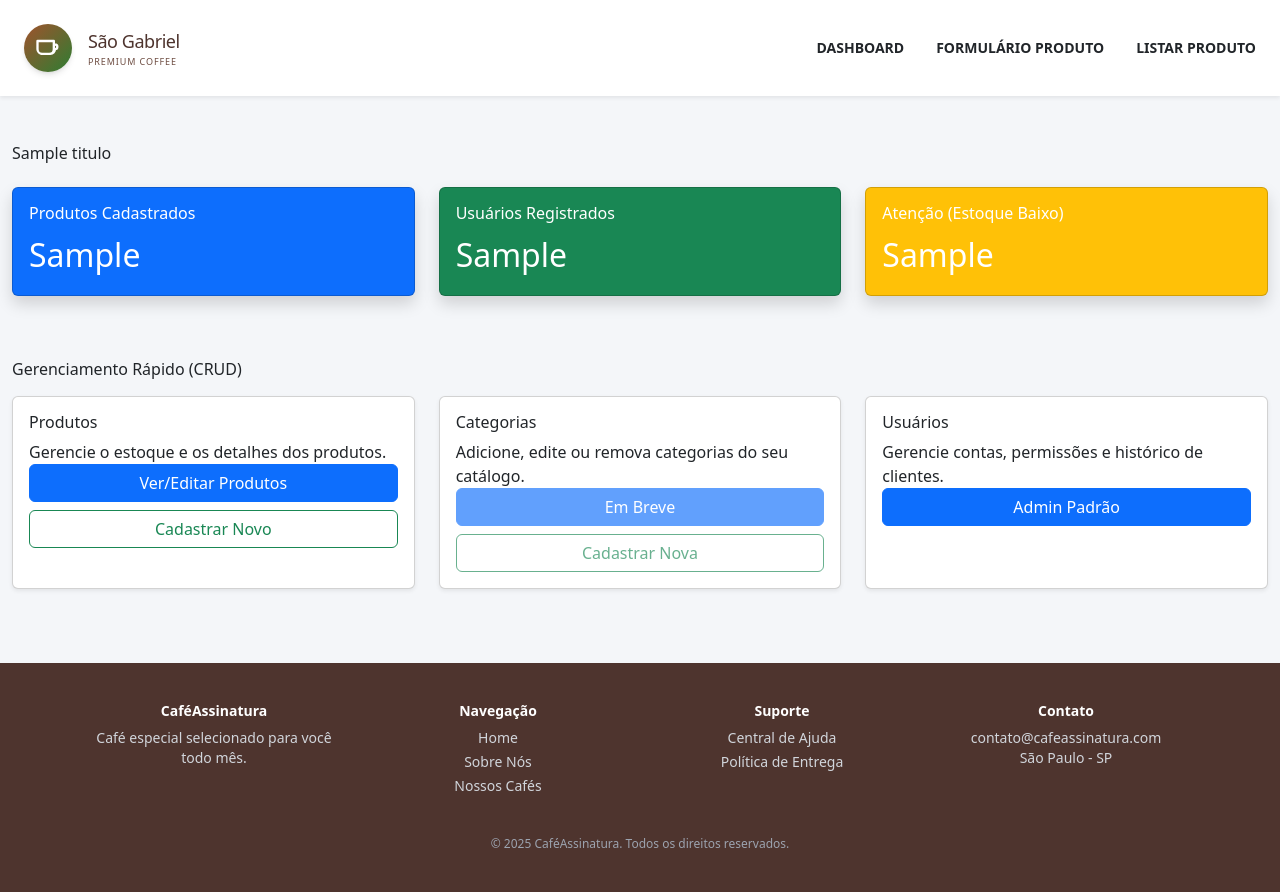
After one commit to tailacristtina/sao_gabriel, a Django app: template templates/administrator/admin_dashboard.html in a window 1280 px wide. The commit adds this page. Run offline with Django 4.2, Linux system fonts and the light colour scheme; the template is opened without the code that fills it: most values are stand-ins (such as "Sample title", 1, 10 or a date in 2020); some libraries are stand-ins or nearby versions.

Commit message:
#feat# CRUD ADMIN

```diff
--- /dev/null
+++ b/app_admin/urls.py
@@ -0,0 +1,11 @@
+from django.urls import path
+from . import views
+
+urlpatterns = [
+    path('dashboard/', views.admin_dashboard, name='dashboard'),
+
+    path('products/', views.product_list, name='product_list'),
+    path('products/create/', views.product_create, name='product_create'),
+    path('products/edit/<int:product_id>/', views.product_edit, name='product_edit'),
+    path('products/delete/<int:product_id>/', views.product_delete, name='product_delete'),
+]
--- a/sao_gabriel/settings.py
+++ b/sao_gabriel/settings.py
@@ -39,6 +39,8 @@ INSTALLED_APPS = [
     'django.contrib.staticfiles',
     'users',
     'product',
+    'app_admin',
+
 ]
 
 MIDDLEWARE = [
@@ -80,7 +82,7 @@ DATABASES = {
         'ENGINE': 'django.db.backends.mysql',
         'NAME': 'bd_coffee',     # coloque o mesmo nome que está no HeidiSQL
         'USER': 'root',              # ou outro, se o grupo usa um específico
-        'PASSWORD': '',               # senha do seu usuário no HeidiSQL
+        'PASSWORD': 'taila',               # senha do seu usuário no HeidiSQL
         'HOST': '127.0.0.1',          # ou o IP do servidor remoto, se não for local
         'PORT': '3306',
     }
--- a/sao_gabriel/urls.py
+++ b/sao_gabriel/urls.py
@@ -17,11 +17,16 @@ Including another URLconf
 from django.contrib import admin
 from django.urls import path, include
 from . import views
+from django.contrib.auth import views as auth_views
+# from users.views import index, user_register, profile
+
 
 urlpatterns = [
     path('admin/', admin.site.urls),
     path('users/', include('users.urls')),
-
     # Página inicial agora será a listagem de produtos
     path('', include('product.urls')),
+    #paulo
+    path('app_admin/', include('app_admin.urls'))
+
 ]
--- /dev/null
+++ b/templates/administrator/admin_dashboard.html
@@ -0,0 +1,150 @@
+<!DOCTYPE html>
+<html lang="pt-br">
+<head>
+  <meta charset="UTF-8" />
+  <meta name="viewport" content="width=device-width, initial-scale=1.0" />
+  <title>Painel Admin - Premium Coffee</title>
+  <script src="https://cdn.tailwindcss.com"></script>
+  <link rel="icon" href="https://cdn-icons-png.flaticon.com/512/712/712236.png" type="image/png">
+
+  <!-- Bootstrap CSS (Consistente com seus outros arquivos) -->
+  <link
+    href="https://cdn.jsdelivr.net/npm/bootstrap@5.3.2/dist/css/bootstrap.min.css"
+    rel="stylesheet"
+  />
+  <style>
+    body {
+      background-color: #f4f6f9;
+    }
+    .card-admin {
+      transition: transform 0.3s ease-in-out;
+      cursor: pointer;
+    }
+    .card-admin:hover {
+      transform: translateY(-5px);
+      box-shadow: 0 4px 15px rgba(0,0,0,0.1);
+    }
+    footer {
+        background-color: #343a40;
+        color: #fff;
+        padding: 20px 0;
+        text-align: center;
+        margin-top: 50px;
+    }
+  </style>
+</head>
+<body>
+
+  <!-- Navbar -->
+  <header class="bg-white shadow-sm sticky top-0 z-50">
+  <div class="max-w-7xl mx-auto px-6 py-4 flex items-center justify-between">
+    <a href="#" class="flex items-center gap-3">
+      <div class="w-12 h-12 bg-gradient-to-br from-[#A0522D] to-[#2E7D32] rounded-full flex items-center justify-center shadow-md">
+        <svg xmlns="http://www.w3.org/2000/svg"
+             fill="none"
+             viewBox="0 0 24 24"
+             stroke-width="2"
+             stroke="white"
+             class="w-7 h-7">
+          <path stroke-linecap="round" stroke-linejoin="round"
+                d="M3 13a4 4 0 004 4h6a4 4 0 004-4V6H3v7zM17 9h1a2 2 0 010 4h-1V9zM6 17h8a4 4 0 004-4" />
+        </svg>
+      </div>
+      <div class="flex flex-col">
+        <span class="text-[#4E342E] text-lg font-medium tracking-tight">São Gabriel</span>
+        <span class="text-[9px] text-[#6D4C41] tracking-widest uppercase">Premium Coffee</span>
+      </div>
+    </a>
+    <nav class="hidden md:flex items-center gap-8">
+    <a href="{% url 'dashboard' %}" class="hover:text-[#A0522D] uppercase text-sm font-semibold">Dashboard</a>
+    <a href="{% url 'product_create' %}" class="hover:text-[#A0522D] uppercase text-sm font-semibold">Formulário Produto</a>
+    <a href="{% url 'product_list' %}" class="hover:text-[#A0522D] uppercase text-sm font-semibold">Listar Produto</a>
+  </nav>
+
+  </div>
+</header>
+
+
+  <!-- Dashboard Principal -->
+  <div class="container mt-5">
+    <h1 class="mb-4">{{ titulo }}</h1>
+
+    <!-- Cartões de Resumo - Usando dados enviados pela view.py -->
+    <div class="row mb-5">
+      <div class="col-md-4">
+        <div class="card text-white bg-primary mb-3 shadow">
+          <div class="card-body">
+            <h5 class="card-title">Produtos Cadastrados</h5>
+            <p class="card-text fs-2">{{ contagem_produtos }}</p>
+          </div>
+        </div>
+      </div>
+      <div class="col-md-4">
+        <div class="card text-white bg-success mb-3 shadow">
+          <div class="card-body">
+            <h5 class="card-title">Usuários Registrados</h5>
+            <p class="card-text fs-2">{{ contagem_usuarios }}</p>
+          </div>
+        </div>
+      </div>
+      <div class="col-md-4">
+        <div class="card text-white bg-warning mb-3 shadow">
+          <div class="card-body">
+            <h5 class="card-title">Atenção (Estoque Baixo)</h5>
+            <p class="card-text fs-2">{{ contagem_pedidos }}</p>
+          </div>
+        </div>
+      </div>
+    </div>
+
+    <!-- Seções de Gerenciamento (CRUD) -->
+    <h2 class="mb-3">Gerenciamento Rápido (CRUD)</h2>
+    <div class="row">
+
+      <!-- Produtos (Product) -->
+      <div class="col-md-4 mb-4">
+        <div class="card card-admin h-100 shadow-sm">
+          <div class="card-body">
+            <h4 class="card-title">Produtos</h4>
+            <p class="card-text">Gerencie o estoque e os detalhes dos produtos.</p>
+            <!-- Link para a view product_list -->
+            <a href="{% url 'product_list' %}" class="btn btn-primary w-100 mb-2">Ver/Editar Produtos</a>
+            <!-- Link para a view product_create -->
+            <a href="{% url 'product_create' %}" class="btn btn-outline-success w-100">Cadastrar Novo</a>
+          </div>
+        </div>
+      </div>
+
+      <!-- Categorias (Category) -->
+      <div class="col-md-4 mb-4">
+        <div class="card card-admin h-100 shadow-sm">
+          <div class="card-body">
+            <h4 class="card-title">Categorias</h4>
+            <p class="card-text">Adicione, edite ou remova categorias do seu catálogo.</p>
+            <a href="#" class="btn btn-primary w-100 mb-2 disabled">Em Breve</a>
+            <a href="#" class="btn btn-outline-success w-100 disabled">Cadastrar Nova</a>
+          </div>
+        </div>
+      </div>
+
+      <!-- Usuários (Users) -->
+      <div class="col-md-4 mb-4">
+        <div class="card card-admin h-100 shadow-sm">
+          <div class="card-body">
+            <h4 class="card-title">Usuários</h4>
+            <p class="card-text">Gerencie contas, permissões e histórico de clientes.</p>
+            <!-- Link para o admin padrão do Django -->
+            <a href="{% url 'admin:index' %}" class="btn btn-primary w-100 mb-2">Admin Padrão</a>
+          </div>
+        </div>
+      </div>
+
+    </div>
+  </div>
+   {% include 'footer.html' %}
+
+
+  <!-- Bootstrap JS -->
+  <script src="https://cdn.jsdelivr.net/npm/bootstrap@5.3.2/dist/js/bootstrap.bundle.min.js"></script>
+</body>
+</html>
--- a/templates/nav.html
+++ b/templates/nav.html
@@ -18,9 +18,9 @@
       </div>
     </a>
     <nav class="hidden md:flex items-center gap-8">
-      <a href="#" class="hover:text-[#A0522D] uppercase text-sm font-semibold">Home</a>
+      <a href="{% url 'index' %}" class="hover:text-[#A0522D] uppercase text-sm font-semibold">Home</a>
       <a href="#" class="hover:text-[#A0522D] uppercase text-sm font-semibold">Sobre Nós</a>
-      <a href="#" class="hover:text-[#A0522D] uppercase text-sm font-semibold">Nossos Cafés</a>
+      <a href="% url 'listar_produtos' %" class="hover:text-[#A0522D] uppercase text-sm font-semibold">Nossos Cafés</a>
       <a href="#" class="hover:text-[#A0522D] uppercase text-sm font-semibold">Kits Especiais</a>
       <a href="#" class="hover:text-[#A0522D] uppercase text-sm font-semibold">Blog</a>
       <a href="#" class="hover:text-[#A0522D] uppercase text-sm font-semibold">Contato</a>
--- a/templates/product/carrinho.html
+++ b/templates/product/carrinho.html
@@ -2,7 +2,9 @@
 <html lang="pt-br">
 <head>
   <meta charset="UTF-8">
-  <title>Carrinho de Compras</title>
+  <title>Carrinho de Compras - Premium Coffee</title>
+  <script src="https://cdn.tailwindcss.com"></script>
+  <link rel="icon" href="https://cdn-icons-png.flaticon.com/512/712/712236.png" type="image/png">
   <style>
     body { font-family: Arial, sans-serif; margin: 30px; }
     table { border-collapse: collapse; width: 70%; margin: auto; }
--- a/templates/users/login.html
+++ b/templates/users/login.html
@@ -3,8 +3,9 @@
 <head>
     <meta charset="UTF-8">
     <meta name="viewport" content="width=device-width, initial-scale=1.0">
-    <title>Login - Assinatura de Café</title>
+    <title>Login - Premium Coffee</title>
     <script src="https://cdn.tailwindcss.com"></script>
+    <link rel="icon" href="https://cdn-icons-png.flaticon.com/512/712/712236.png" type="image/png">
     <style>
         @import url('https://fonts.googleapis.com/css2?family=Inter:wght@300;400;500;600;700&display=swap');
 
--- a/templates/users/register.html
+++ b/templates/users/register.html
@@ -3,7 +3,7 @@
 <head>
   <meta charset="UTF-8">
   <meta name="viewport" content="width=device-width, initial-scale=1.0">
-  <title>Cadastro - Assinatura de Café</title>
+  <title>Cadastro - Premium Coffee</title>
   <link rel="icon" href="https://cdn-icons-png.flaticon.com/512/712/712236.png" type="image/png">
   <script src="https://cdn.tailwindcss.com"></script>
   <style>
```
Also changed, not shown: app_admin/forms.py (added, +12 -0 lines), app_admin/models.py (added, +9 -0 lines), app_admin/views.py (added, +123 -0 lines), templates/administrator/product_form.html (added, +85 -0 lines), templates/administrator/product_list.html (added, +107 -0 lines), templates/product/listar_produtos.html (+8 -1 lines), users/views.py (+20 -25 lines), app_admin/migrations/0001_initial.py (added), app_admin/migrations/0002_remove_customuser_user_remove_img_product_and_more.py (added), app_admin/migrations/__init__.py (added), product/migrations/0001_initial.py (added), users/migrations/0002_alter_users_birth.py (added).
